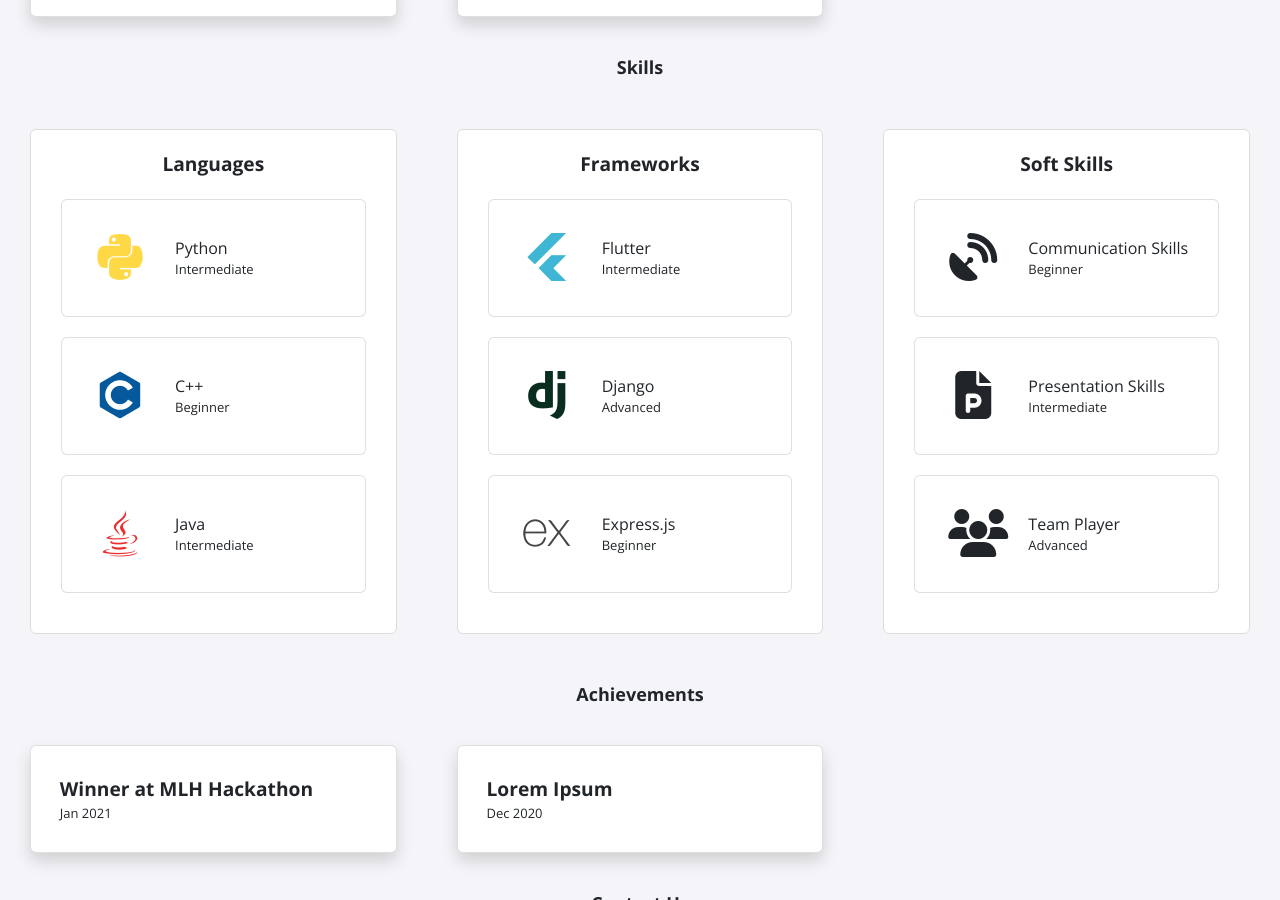
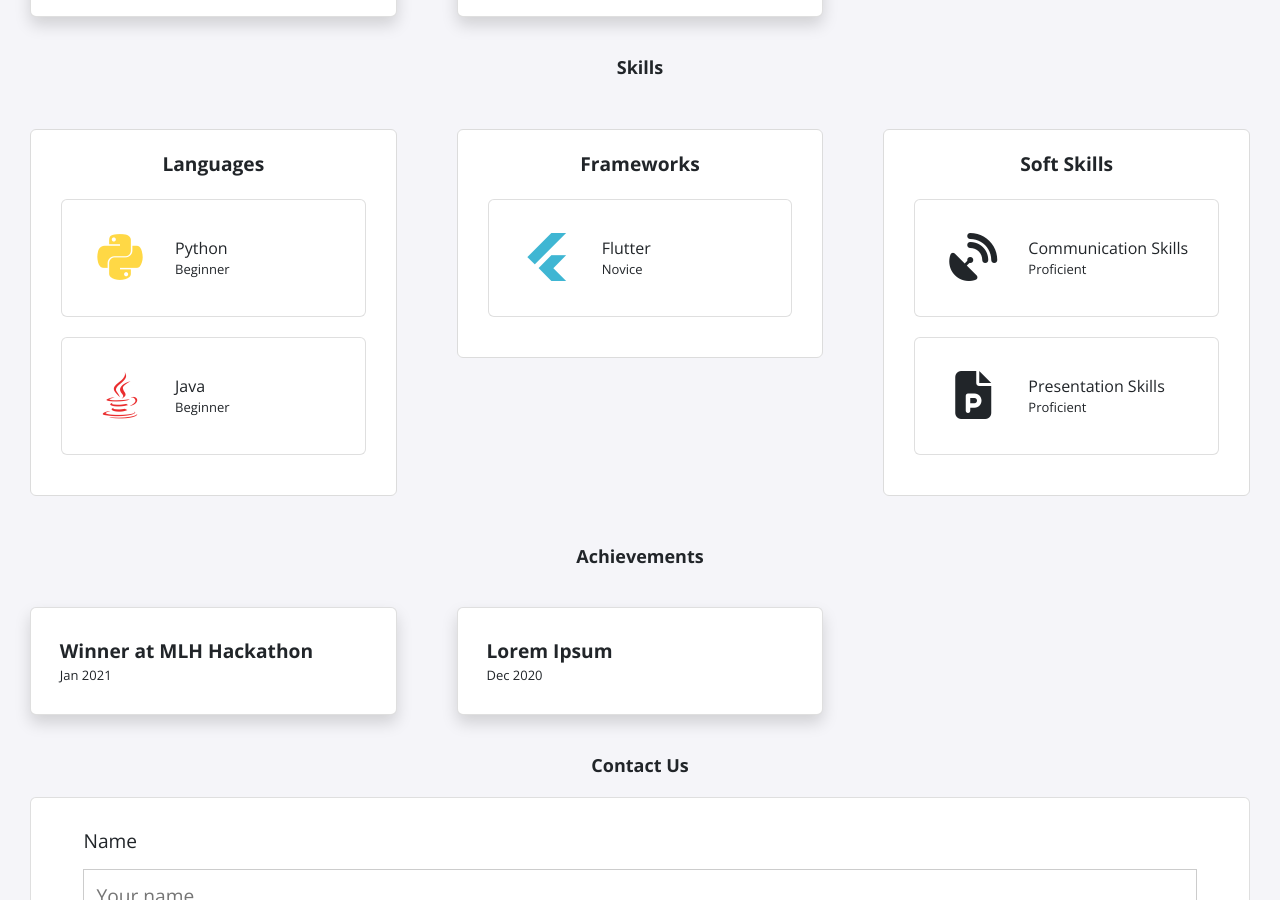
Before and after one commit to littolal/littolal.github.io, a Jekyll site: the page built from index.html, in a window 1280 px wide and 900 px high, scrolled down 1283 px. Built offline with Jekyll 4.4.1, drawn with Linux system fonts in a browser that asks for light colours; nearby versions of some CDN libraries.

Commit message:
Update skills.yml

```diff
--- a/_data/skills.yml
+++ b/_data/skills.yml
@@ -5,43 +5,28 @@
 - name: Languages
   skills:
     - skill: Python
-      profeciency: Intermediate
+      profeciency: Beginner
       icon: devicon-python-plain
 
-    - skill: C++
+    - skill: Java
       profeciency: Beginner
-      icon: devicon-c-plain
-
-    - skill: Java
-      profeciency: Intermediate
       icon: devicon-java-plain
 
 # frameworks section
 - name: Frameworks
   skills:
     - skill: Flutter
-      profeciency: Intermediate
+      profeciency: Novice
       icon: devicon-flutter-plain
 
-    - skill: Django
-      profeciency: Advanced
-      icon: devicon-django-plain
-
-    - skill: Express.js
-      profeciency: Beginner
-      icon: devicon-express-original
 
 # interpersonal section
 - name: Soft Skills
   skills:
     - skill: Communication Skills
-      profeciency: Beginner
+      profeciency: Proficient
       icon: fas fa-satellite-dish
 
     - skill: Presentation Skills
-      profeciency: Intermediate
+      profeciency: Proficient
       icon: fas fa-file-powerpoint
-
-    - skill: Team Player
-      profeciency: Advanced
-      icon: fas fa-users
```
